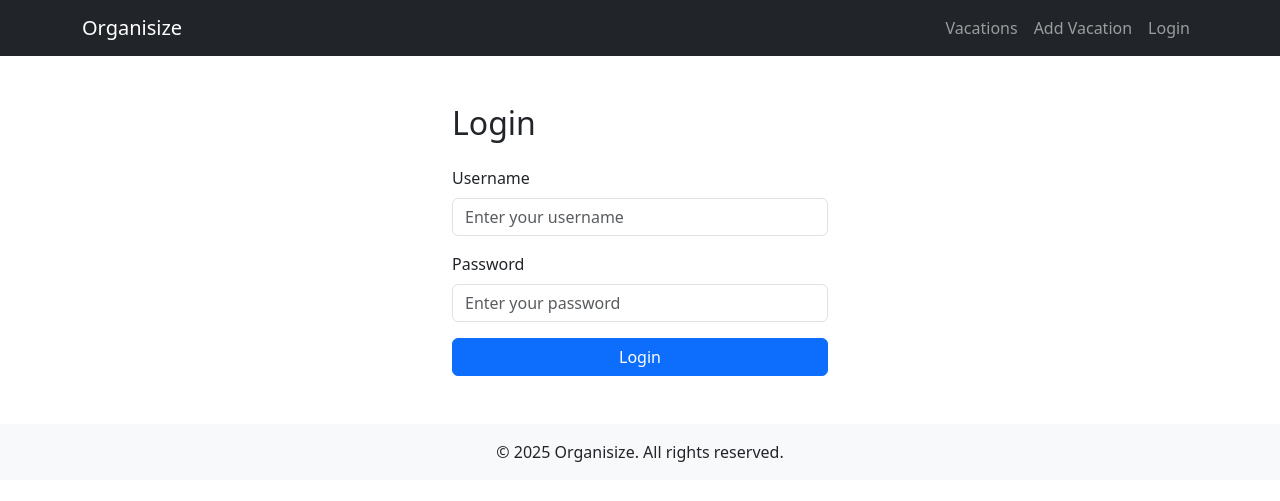
After one commit to liljoker919/organisize, a Django app: page /accounts/login/ in a window 1280 px wide. The commit adds this page. Shown: the top 501 px of the page. Run offline with Django 4.2, Linux system fonts and the light colour scheme.

Commit message:
Enable debug mode, update template paths, and implement authentication views; add login and logout functionality with corresponding templates

```diff
--- a/config/urls.py
+++ b/config/urls.py
@@ -1,7 +1,18 @@
 from django.contrib import admin
 from django.urls import path, include
+from django.contrib.auth import views as auth_views
 
 urlpatterns = [
     path("admin/", admin.site.urls),
-    path("", include("planner.urls")),
+    path("vacations/", include("planner.urls")),
+    path(
+        "accounts/login/",
+        auth_views.LoginView.as_view(template_name="registration/login.html"),
+        name="login",
+    ),
+    path(
+        "accounts/logout/",
+        auth_views.LogoutView.as_view(next_page="login"),
+        name="logout",
+    ),
 ]
--- a/planner/templates/planner/create_vacation.html
+++ b/planner/templates/planner/create_vacation.html
@@ -1,4 +1,4 @@
-{% extends "planner/base.html" %}
+{% extends "base.html" %}
 
 {% block content %}
 <div class="form-group">
--- a/planner/templates/planner/home.html
+++ b/planner/templates/planner/home.html
@@ -1,4 +1,4 @@
-{% extends "planner/base.html" %}
+{% extends "base.html" %}
 
 {% block title %}Home | Organisize{% endblock %}
 
--- a/planner/templates/planner/vacation_detail.html
+++ b/planner/templates/planner/vacation_detail.html
@@ -1,4 +1,4 @@
-{% extends 'planner/base.html' %}
+{% extends 'base.html' %}
 {% load static %}
 
 {% block content %}
--- a/planner/templates/planner/vacation_list.html
+++ b/planner/templates/planner/vacation_list.html
@@ -1,4 +1,4 @@
-{% extends "planner/base.html" %}
+{% extends "base.html" %}
 {% block content %}
 <h1>Vacation Plans</h1>
 <ul>
--- a/planner/templates/planner/base.html
+++ b/templates/base.html
@@ -27,7 +27,17 @@
                     <li class="nav-item">
                         <a class="nav-link" href="{% url 'create_vacation' %}">Add Vacation</a>
                     </li>
+                    {% if user.is_authenticated %}
+                    <li class="nav-item">
+                        <a class="nav-link" href="{% url 'logout' %}">Logout</a>
+                    </li>
+                    {% else %}
+                    <li class="nav-item">
+                        <a class="nav-link" href="{% url 'login' %}">Login</a>
+                    </li>
+                    {% endif %}
                 </ul>
+
             </div>
         </div>
     </nav>
--- /dev/null
+++ b/templates/registration/login.html
@@ -0,0 +1,31 @@
+{% extends "base.html" %}
+
+{% block content %}
+<div class="container mt-5" style="max-width: 400px;">
+    <h2 class="mb-4">Login</h2>
+
+    <form method="post" novalidate>
+        {% csrf_token %}
+
+        {% if form.non_field_errors %}
+        <div class="alert alert-danger">
+            {{ form.non_field_errors.0 }}
+        </div>
+        {% endif %}
+
+        <div class="mb-3">
+            <label for="id_username" class="form-label">Username</label>
+            <input type="text" name="username" class="form-control" id="id_username" placeholder="Enter your username"
+                required>
+        </div>
+
+        <div class="mb-3">
+            <label for="id_password" class="form-label">Password</label>
+            <input type="password" name="password" class="form-control" id="id_password"
+                placeholder="Enter your password" required>
+        </div>
+
+        <button type="submit" class="btn btn-primary w-100">Login</button>
+    </form>
+</div>
+{% endblock %}
```
Also changed, not shown: config/settings.py (+7 -2 lines), templates/registration/logged_out.html (added, +10 -0 lines).
